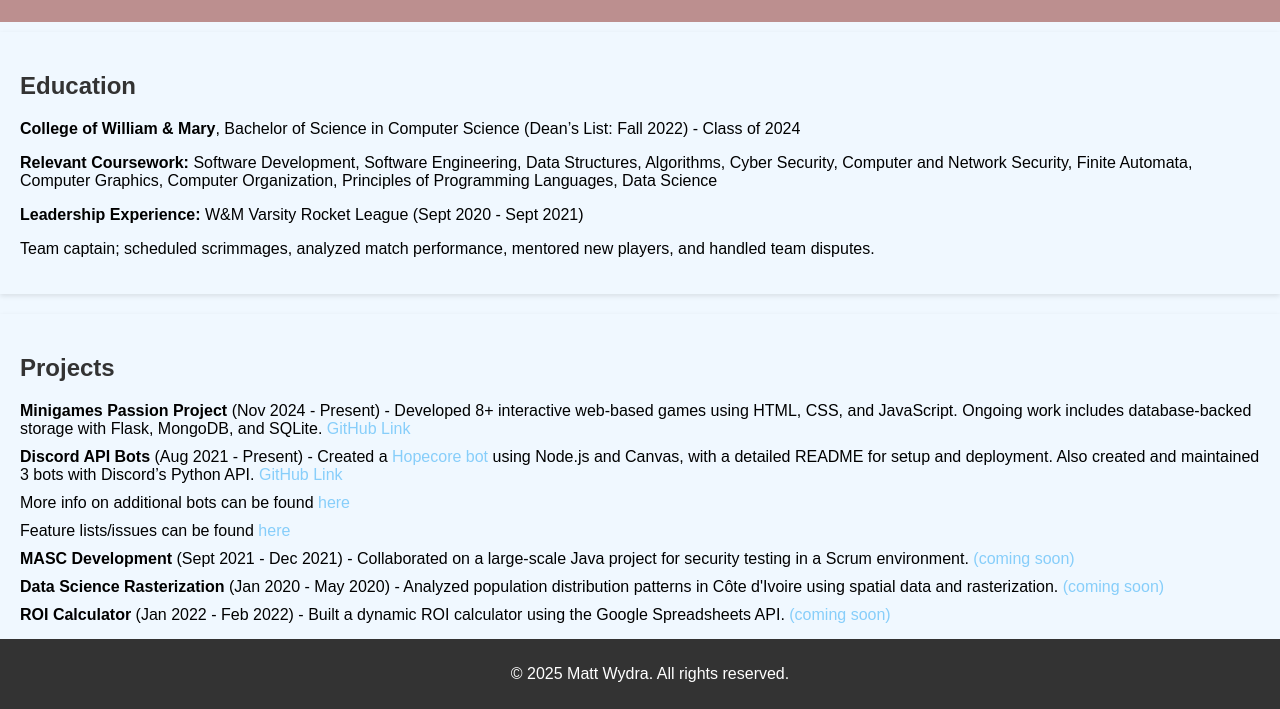
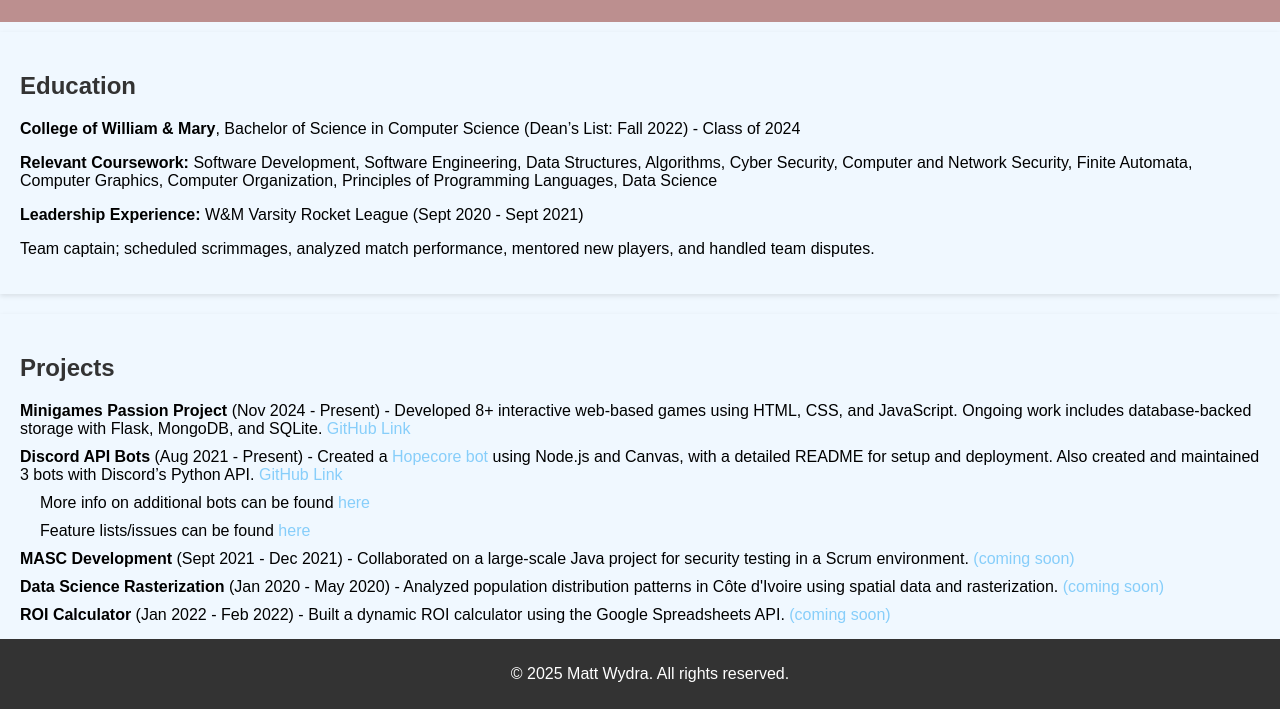
Before and after one commit to mattwydra/about-me, a plain HTML site: page index.html in a window 1280 px wide. Shown: the part 91-800 px from the top of the page. Drawn offline with Linux system fonts and the light colour scheme.

Commit message:
Update index.html
Fix indentation for the discord bots additional information.

```diff
--- a/index.html
+++ b/index.html
@@ -64,6 +64,10 @@
       list-style-type: none;
       padding: 0;
     }
+    .projects ul ul {
+      padding-left: 20px;  /* Adjust this as needed */
+    }
+
     .projects li {
       margin-bottom: 10px;
     }
@@ -121,14 +125,17 @@
 <section class="projects">
   <h2>Projects</h2>
   <ul>
-    <li><strong>Minigames Passion Project</strong> (Nov 2024 - Present) - Developed 8+ interactive web-based games using HTML, CSS, and JavaScript. Ongoing work includes database-backed storage with Flask, MongoDB, and SQLite. <a href="https://mattwydra.github.io/projects/" target="_blank">GitHub Link</a></li>
-    <li><strong>Discord API Bots</strong> (Aug 2021 - Present) - Created a <a href="https://github.com/mattwydra/discord_bots/tree/main/hc#readme" target="_blank">Hopecore bot</a> using Node.js and Canvas, with a detailed README for setup and deployment. Also created and maintained 3 bots with Discord’s Python API. <a href="https://github.com/mattwydra/discord_bots" target="_blank">GitHub Link</a></li>
-    <ul><li>More info on additional bots can be found <a href="https://github.com/mattwydra/discord_bots/blob/main/README.md">here</a></li>
-        <li>Feature lists/issues can be found <a href="https://github.com/mattwydra/discord_bots/issues">here</a></li></ul>
-    <li><strong>MASC Development</strong> (Sept 2021 - Dec 2021) - Collaborated on a large-scale Java project for security testing in a Scrum environment. <a href="https://github.com/mattwydra/projects" target="_blank">(coming soon)</a></li>
-    <li><strong>Data Science Rasterization</strong> (Jan 2020 - May 2020) - Analyzed population distribution patterns in Côte d'Ivoire using spatial data and rasterization. <a href="https://github.com/mattwydra/projects" target="_blank">(coming soon)</a></li>
-    <li><strong>ROI Calculator</strong> (Jan 2022 - Feb 2022) - Built a dynamic ROI calculator using the Google Spreadsheets API. <a href="https://github.com/mattwydra/projects" target="_blank">(coming soon)</a></li>
+  <li><strong>Minigames Passion Project</strong> (Nov 2024 - Present) - Developed 8+ interactive web-based games using HTML, CSS, and JavaScript. Ongoing work includes database-backed storage with Flask, MongoDB, and SQLite. <a href="https://mattwydra.github.io/projects/" target="_blank">GitHub Link</a></li>
+  <li><strong>Discord API Bots</strong> (Aug 2021 - Present) - Created a <a href="https://github.com/mattwydra/discord_bots/tree/main/hc#readme" target="_blank">Hopecore bot</a> using Node.js and Canvas, with a detailed README for setup and deployment. Also created and maintained 3 bots with Discord’s Python API. <a href="https://github.com/mattwydra/discord_bots" target="_blank">GitHub Link</a></li>
+  <ul>
+    <li>More info on additional bots can be found <a href="https://github.com/mattwydra/discord_bots/blob/main/README.md">here</a></li>
+    <li>Feature lists/issues can be found <a href="https://github.com/mattwydra/discord_bots/issues">here</a></li>
   </ul>
+  <li><strong>MASC Development</strong> (Sept 2021 - Dec 2021) - Collaborated on a large-scale Java project for security testing in a Scrum environment. <a href="https://github.com/mattwydra/projects" target="_blank">(coming soon)</a></li>
+  <li><strong>Data Science Rasterization</strong> (Jan 2020 - May 2020) - Analyzed population distribution patterns in Côte d'Ivoire using spatial data and rasterization. <a href="https://github.com/mattwydra/projects" target="_blank">(coming soon)</a></li>
+  <li><strong>ROI Calculator</strong> (Jan 2022 - Feb 2022) - Built a dynamic ROI calculator using the Google Spreadsheets API. <a href="https://github.com/mattwydra/projects" target="_blank">(coming soon)</a></li>
+</ul>
+
 </section>
 
 <section class="work-experience">
```
